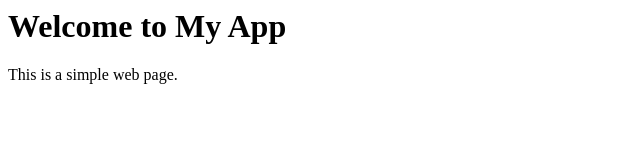
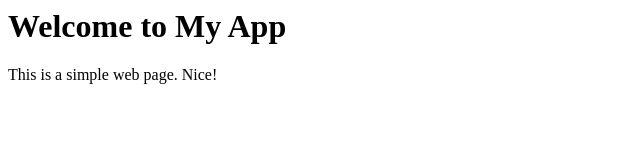
Before and after one commit to micio86dev/devops-course, a plain HTML site: page index.html in a window 1280 px wide. Shown: the full height of the page, 0-640 px from the left. Drawn offline with Linux system fonts and the light colour scheme.

Commit message:
chore: edited index

```diff
--- a/index.html
+++ b/index.html
@@ -4,6 +4,6 @@
   </head>
   <body>
     <h1>Welcome to My App</h1>
-    <p>This is a simple web page.</p>
+    <p>This is a simple web page. Nice!</p>
   </body>
 </html>
```
